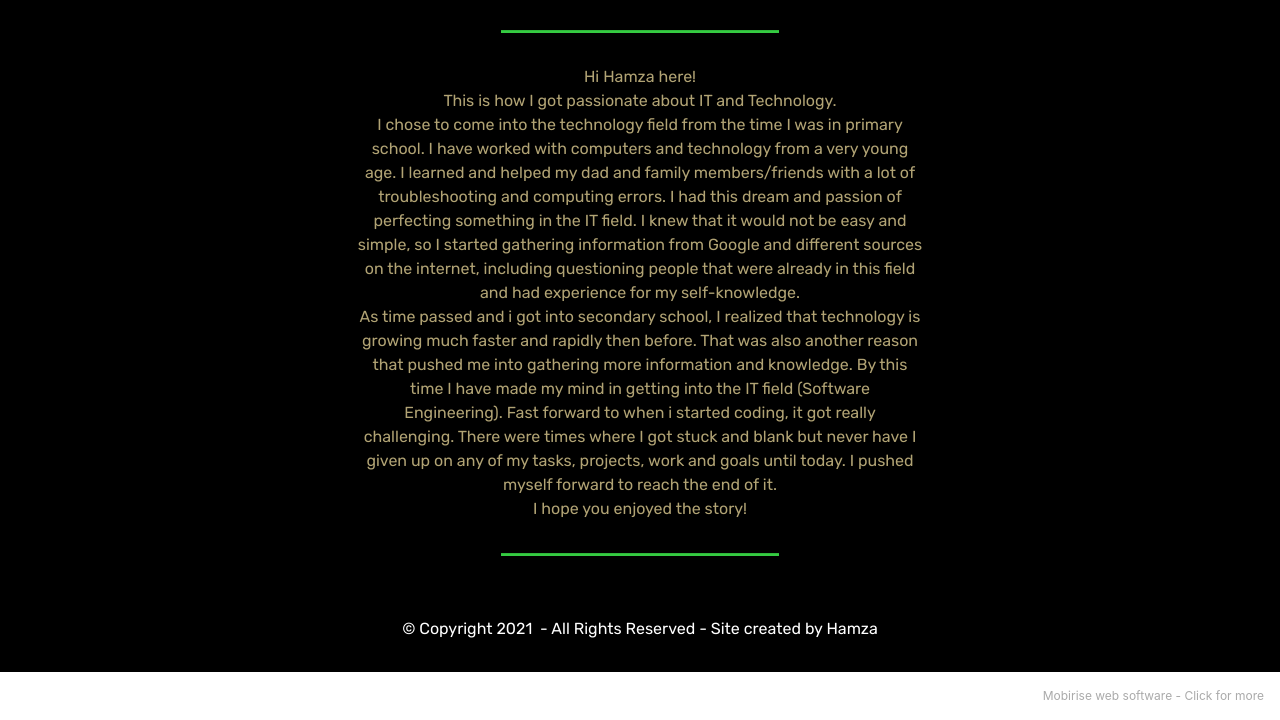
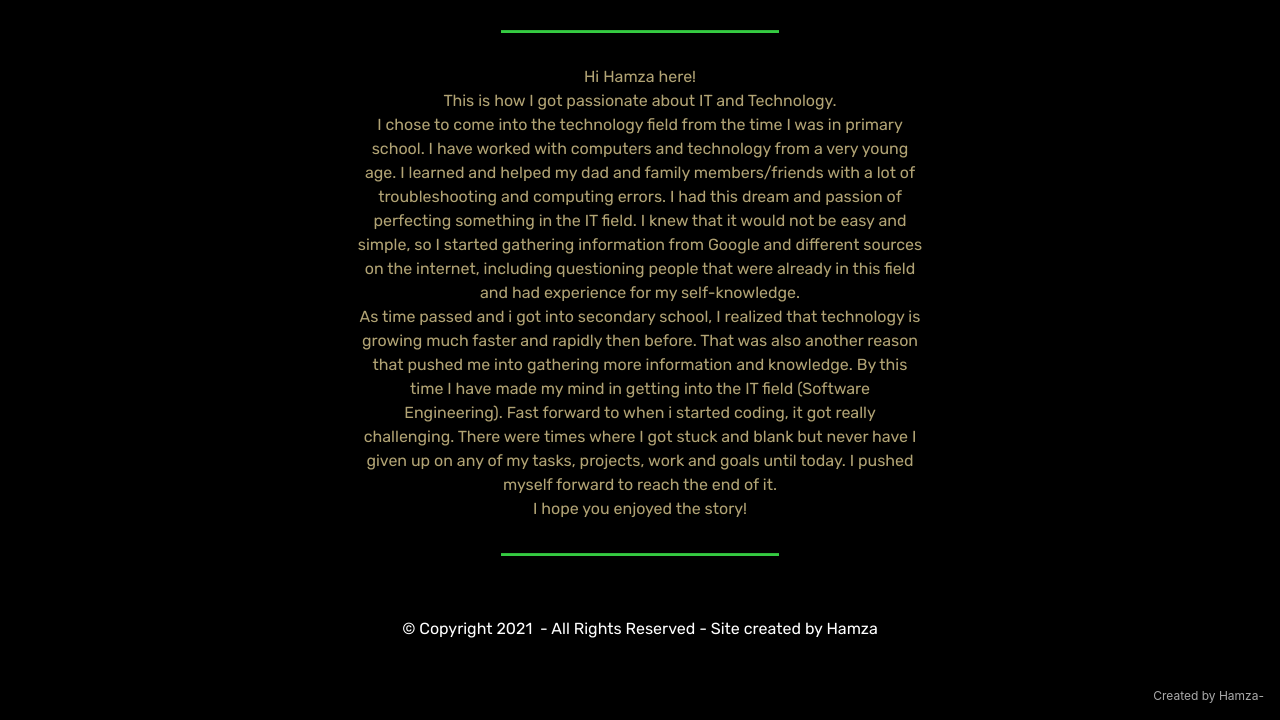
Before and after one commit to Hamza-asad/Hamza-asad.GitHub.io, a plain HTML site: page About_Hamza.html in a window 1280 px wide. Shown: the part 342-1062 px from the top of the page. Drawn offline with Linux system fonts and the light colour scheme; files whose address does not match are found by name.

Commit message:
Update About_Hamza.html

```diff
--- a/About_Hamza.html
+++ b/About_Hamza.html
@@ -118,7 +118,7 @@
             </div>
         </div>
     </div>
-</section><section style="background-color: #fff; font-family: -apple-system, BlinkMacSystemFont, 'Segoe UI', 'Roboto', 'Helvetica Neue', Arial, sans-serif; color:#aaa; font-size:12px; padding: 0; align-items: center; display: flex;"><a href="https://mobirise.site/y" style="flex: 1 1; height: 3rem; padding-left: 1rem;"></a><p style="flex: 0 0 auto; margin:0; padding-right:1rem;">Mobirise web software - <a href="https://mobirise.site/o" style="color:#aaa;">Click for more</a></p></section><script src="assets/web/assets/jquery/jquery.min.js"></script>  <script src="assets/popper/popper.min.js"></script>  <script src="assets/bootstrap/js/bootstrap.min.js"></script>  <script src="assets/tether/tether.min.js"></script>  <script src="assets/smoothscroll/smooth-scroll.js"></script>  <script src="assets/parallax/jarallax.min.js"></script>  <script src="assets/dropdown/js/nav-dropdown.js"></script>  <script src="assets/dropdown/js/navbar-dropdown.js"></script>  <script src="assets/touchswipe/jquery.touch-swipe.min.js"></script>  <script src="assets/theme/js/script.js"></script>
+</section><section style="background-color: #000000; font-family: -apple-system, BlinkMacSystemFont, 'Segoe UI', 'Roboto', 'Helvetica Neue', Arial, sans-serif; color:#aaa; font-size:12px; padding: 0; align-items: center; display: flex;"><a href="https://mobirise.site/y" style="flex: 1 1; height: 3rem; padding-left: 1rem;"></a><p style="flex: 0 0 auto; margin:0; padding-right:1rem;">Created by Hamza- <a href="https://mobirise.site/o" style="color:#aaa;"></a></p></section><script src="assets/web/assets/jquery/jquery.min.js"></script>  <script src="assets/popper/popper.min.js"></script>  <script src="assets/bootstrap/js/bootstrap.min.js"></script>  <script src="assets/tether/tether.min.js"></script>  <script src="assets/smoothscroll/smooth-scroll.js"></script>  <script src="assets/parallax/jarallax.min.js"></script>  <script src="assets/dropdown/js/nav-dropdown.js"></script>  <script src="assets/dropdown/js/navbar-dropdown.js"></script>  <script src="assets/touchswipe/jquery.touch-swipe.min.js"></script>  <script src="assets/theme/js/script.js"></script>
 
 
 </body>
```
